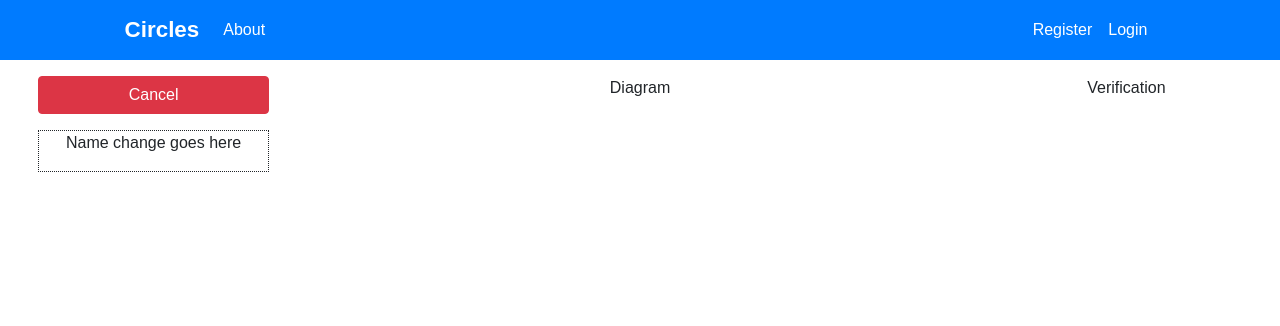
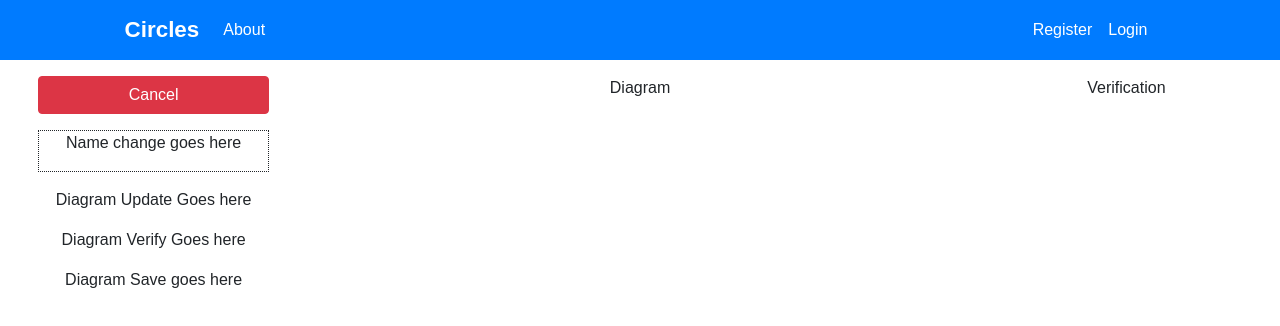
Before and after one commit to GingerNeil12/MEng_React_Frontend, a React (Create React App) app: page /diagramHome in a window 1280 px wide. Shown: the top 326 px of the page. Built offline with nearby package versions, Linux system fonts and the light colour scheme.

Commit message:
Sorted the layout for the DiagramControl component

```diff
--- a/src/components/diagram/DiagramControls.js
+++ b/src/components/diagram/DiagramControls.js
@@ -13,6 +13,15 @@ class DiagramControls extends Component {
         </div>
         <div style={diagramControlComponentStyle}>
             <DiagramName />
+        </div>
+        <div style={diagramControlComponentStyle}>
+            <p>Diagram Update Goes here</p>
+        </div>
+        <div style={diagramControlComponentStyle}>
+            <p>Diagram Verify Goes here</p>
+        </div>
+        <div style={diagramControlComponentStyle}>
+            <p>Diagram Save goes here</p>
         </div>
       </div>
     )
--- a/src/components/diagram/DiagramName.js
+++ b/src/components/diagram/DiagramName.js
@@ -1,5 +1,5 @@
 import React, { Component } from 'react'
-import { Form, Button } from 'react-bootstrap';
+import { Form } from 'react-bootstrap';
 
 class DiagramName extends Component {
   render() {
```
